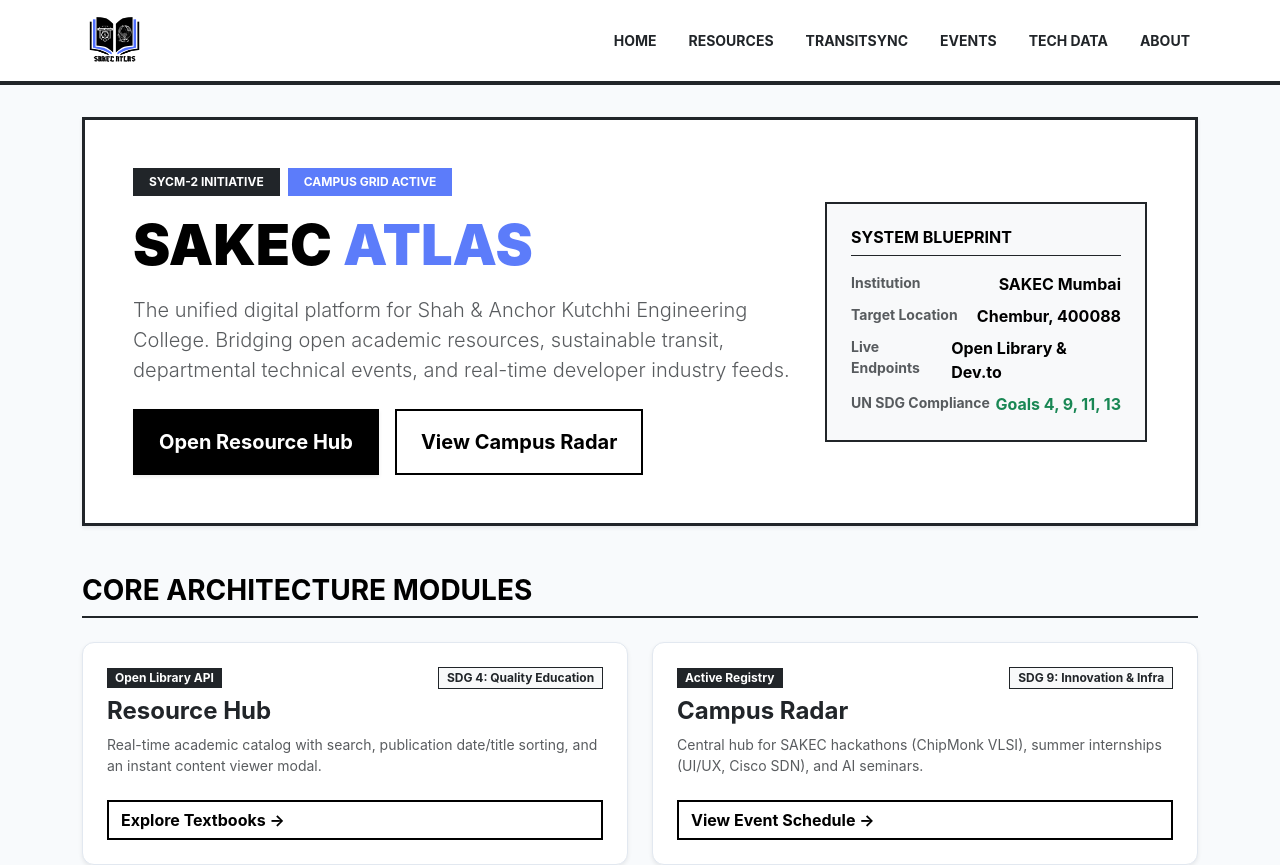
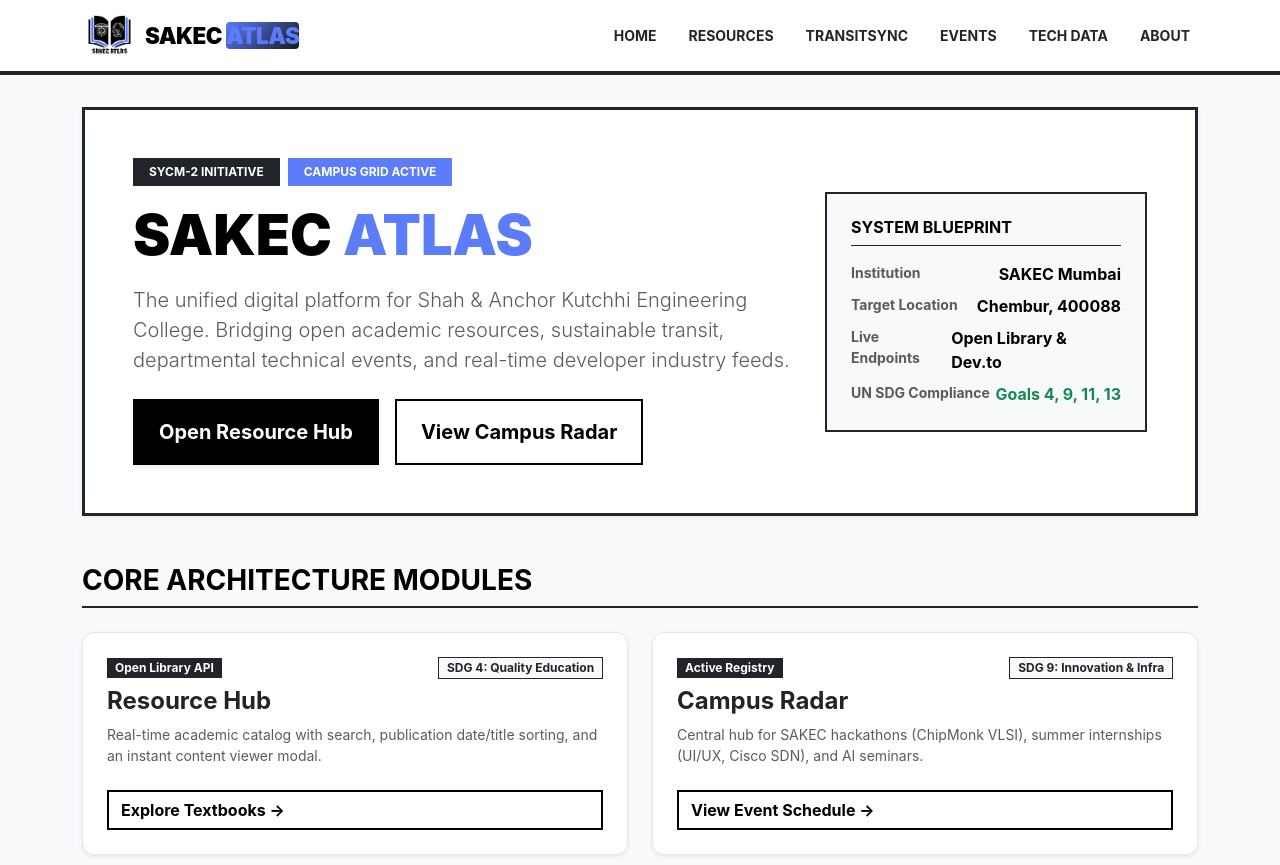
Before and after one commit to Andrew14275/sakec-atlas, a React (Create React App) app: page / in a window 1280 px wide. Shown: the top 865 px of the page. Built offline with nearby package versions, Linux system fonts and the light colour scheme.

Commit message:
Added improvements

```diff
--- a/src/App.js
+++ b/src/App.js
@@ -13,13 +13,16 @@
       <nav className="navbar navbar-expand-lg navbar-light bg-white mb-4 border-bottom border-dark border-4">
         <div className="container">
 
-          {/* New Image-Based SAKEC Atlas Logo */}
-          <Link className="navbar-brand py-0" to="/">
+          {/* Flex Container for Logo Image + Text */}
+          <Link className="navbar-brand py-0 d-flex align-items-center gap-2" to="/">
             <img
-              src="./atlas-logo.png"
+              src="/atlas-logo.png"
               alt="SAKEC Atlas Official Logo"
-              style={{ height: '65px', width: 'auto', objectFit: 'contain' }}
+              style={{ height: '55px', width: 'auto', objectFit: 'contain' }}
             />
+            <span className="fw-black text-uppercase" style={{ fontSize: '1.4rem', fontWeight: 900, letterSpacing: '-0.5px' }}>
+              SAKEC <span style={{ color: 'var(--sakec-primary)' }}>Atlas</span>
+            </span>
           </Link>
 
           <button className="navbar-toggler rounded-0 border-dark" type="button" data-bs-toggle="collapse" data-bs-target="#atlasNav">
@@ -39,7 +42,6 @@
         </div>
       </nav>
 
-      {/* This is the crucial section that went missing! */}
       <main className="container pb-5">
         <Routes>
           <Route path="/" element={<Landing />} />
```
